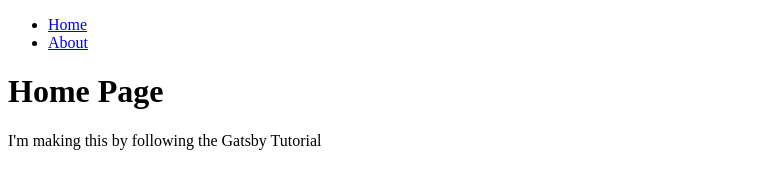
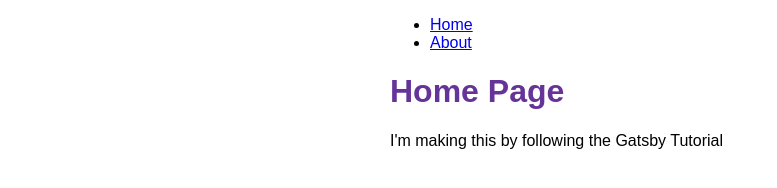
Before and after one commit to todd-demone/my-gatsby-site, a Gatsby site: page / in a window 1280 px wide. Shown: the whole page, without its empty margins (0-777 px from the left). Built offline with nearby package versions, Linux system fonts and the light colour scheme; Gatsby itself is replaced by a stand-in of ours.

Commit message:
incorporate css module styles into layout component

```diff
--- a/src/components/layout.js
+++ b/src/components/layout.js
@@ -1,18 +1,19 @@
 import * as React from 'react';
 import { Link } from 'gatsby';
+import { container, heading, navLinks, navLinkItem, navLinkText } from './layout.module.css'
 
 const Layout = ({ pageTitle, children }) => {
   return (
-    <div>
+    <div className={container}>
       <title>{ pageTitle }</title>
       <nav>
-        <ul>
-          <li><Link to='/'>Home</Link></li>
-          <li><Link to='/about'>About</Link></li>
+        <ul className={navLinks}>
+          <li className={navLinkItem}><Link to='/' className={navLinkText}>Home</Link></li>
+          <li className={navLinkItem}><Link to='/about' className={navLinkText}>About</Link></li>
         </ul>
       </nav>
       <main>
-        <h1>{ pageTitle }</h1>
+        <h1 className={heading}>{ pageTitle }</h1>
         { children }
       </main>
     </div>
```
